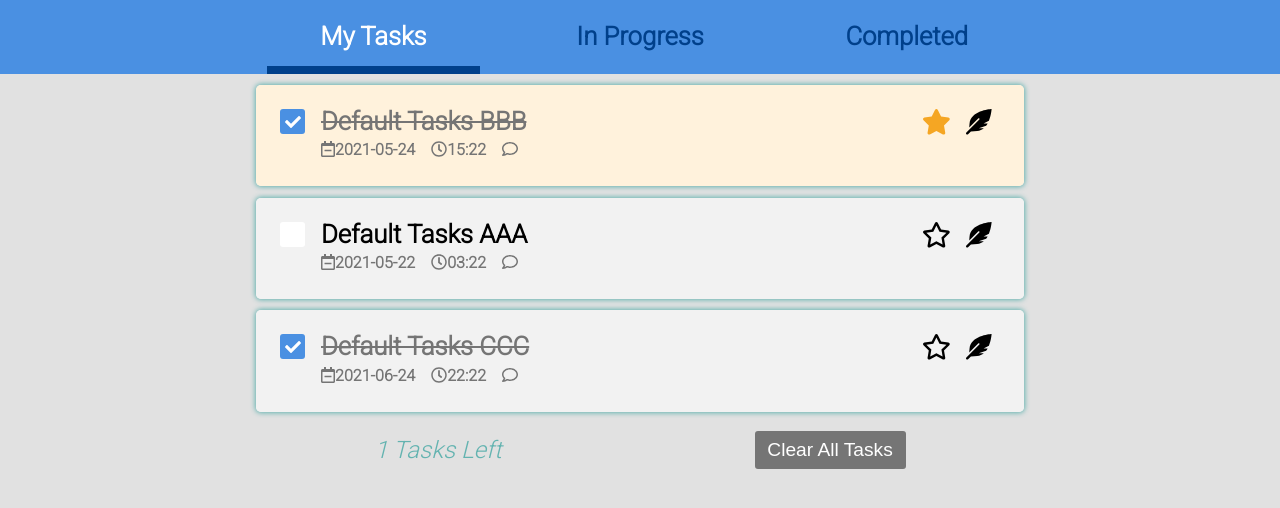
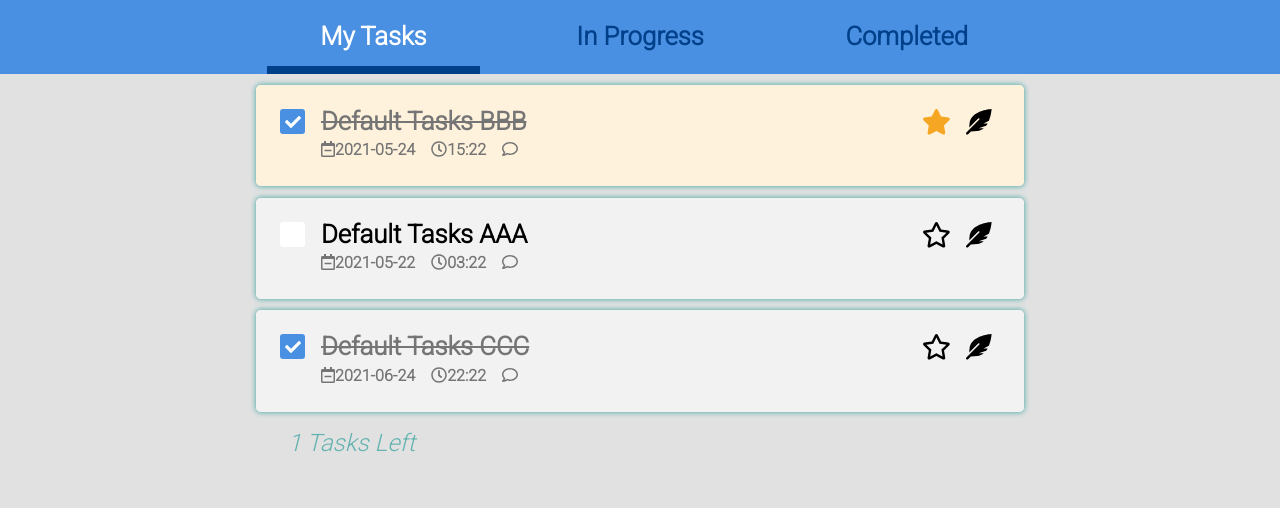
Before and after one commit to timchen0607/Task-Manager, a Vue app: page / in a window 1280 px wide. Shown: the top 508 px of the page. Built offline with nearby package versions, Linux system fonts and the light colour scheme.

Commit message:
Style: 調整顯示

```diff
--- a/src/assets/scss/_global.scss
+++ b/src/assets/scss/_global.scss
@@ -24,29 +24,12 @@ body {
   font-weight: bold;
 }
 .overview {
-  display: flex;
-  justify-content: space-around;
-  align-items: center;
-  padding: 0.5rem;
+  padding: 0.5rem 3rem;
 }
 .status {
   font-style: italic;
   color: $c_success;
   font-size: clamp(1.25rem, 2.5vw, 1.5rem);
-  text-align: center;
-}
-.clearAll {
-  padding: 0.5rem 0.8rem;
-  font-size: 1.2rem;
-  color: $c_light;
-  background-color: $c_secondary-dark;
-  border: none;
-  border-radius: 3px;
-  transition: background-color 0.5s;
-  cursor: pointer;
-  &:hover {
-    background-color: $c_danger;
-  }
 }
 
 .task {
--- a/src/views/Completed.vue
+++ b/src/views/Completed.vue
@@ -9,7 +9,6 @@
     ></TaskItem>
     <footer class="overview">
       <h3 class="status" v-text="complete.length + ' Tasks Completed'"></h3>
-      <button class="clearAll" @click="clearTasks">Clear All Tasks</button>
     </footer>
   </div>
 </template>
@@ -26,7 +25,6 @@ export default defineComponent({
   props: {
     tasks: { type: Object },
     updateState: { type: Function },
-    clearTasks: { type: Function },
   },
   setup(props, { emit }) {
     const complete = computed(() => props.tasks.filter((x) => x.completed));
--- a/src/views/InProgress.vue
+++ b/src/views/InProgress.vue
@@ -9,7 +9,6 @@
     ></TaskItem>
     <footer class="overview">
       <h3 class="status" v-text="incomplete.length + ' Tasks Left'"></h3>
-      <button class="clearAll" @click="clearTasks">Clear All Tasks</button>
     </footer>
   </div>
 </template>
@@ -26,7 +25,6 @@ export default defineComponent({
   props: {
     tasks: { type: Object },
     updateState: { type: Function },
-    clearTasks: { type: Function },
   },
   setup(props, { emit }) {
     const incomplete = computed(() => props.tasks.filter((x) => !x.completed));
--- a/src/views/MyTasks.vue
+++ b/src/views/MyTasks.vue
@@ -12,7 +12,6 @@
         class="status"
         v-text="tasks.filter((x) => !x.completed).length + ' Tasks Left'"
       ></h3>
-      <button class="clearAll" @click="clearTasks">Clear All Tasks</button>
     </footer>
   </div>
 </template>
@@ -29,7 +28,6 @@ export default defineComponent({
   props: {
     tasks: { type: Object },
     updateState: { type: Function },
-    clearTasks: { type: Function },
   },
   setup(props, { emit }) {
     const updateContent = (editContent) => emit("updateContent", editContent);
```
